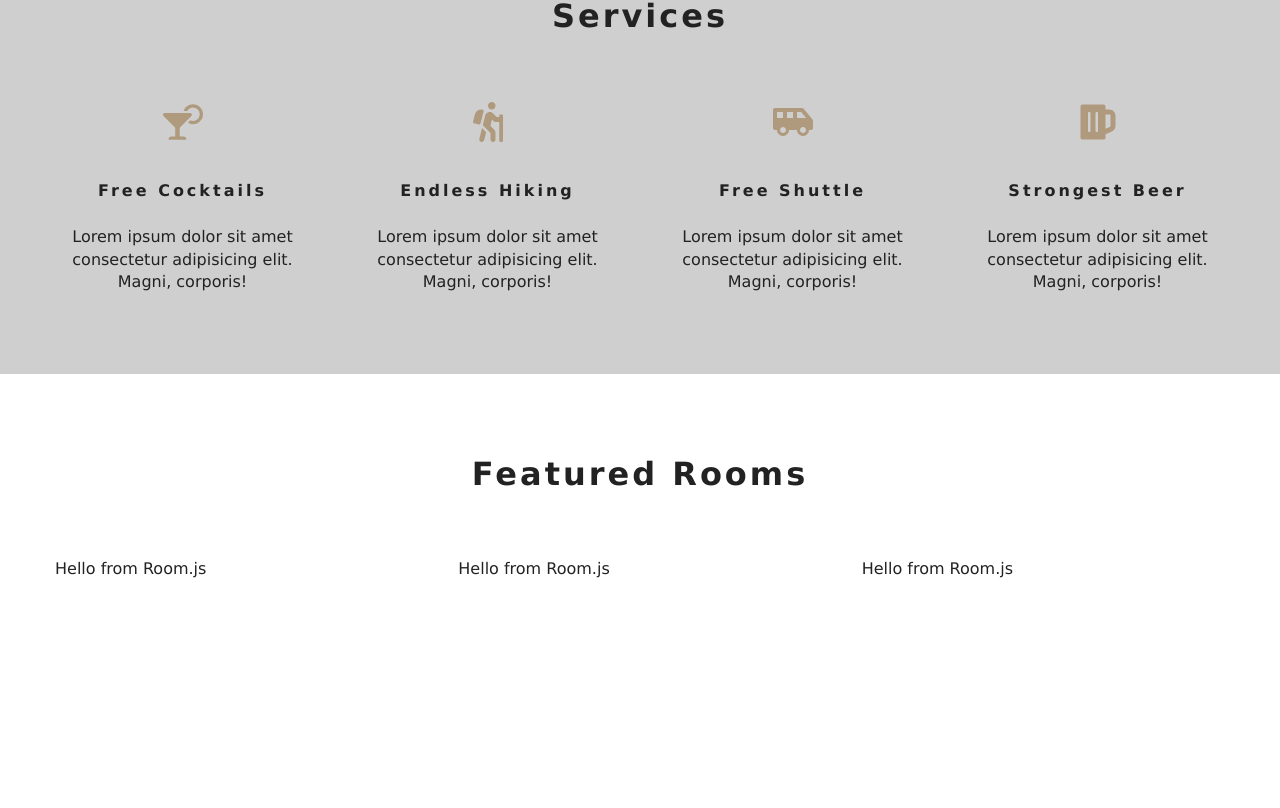
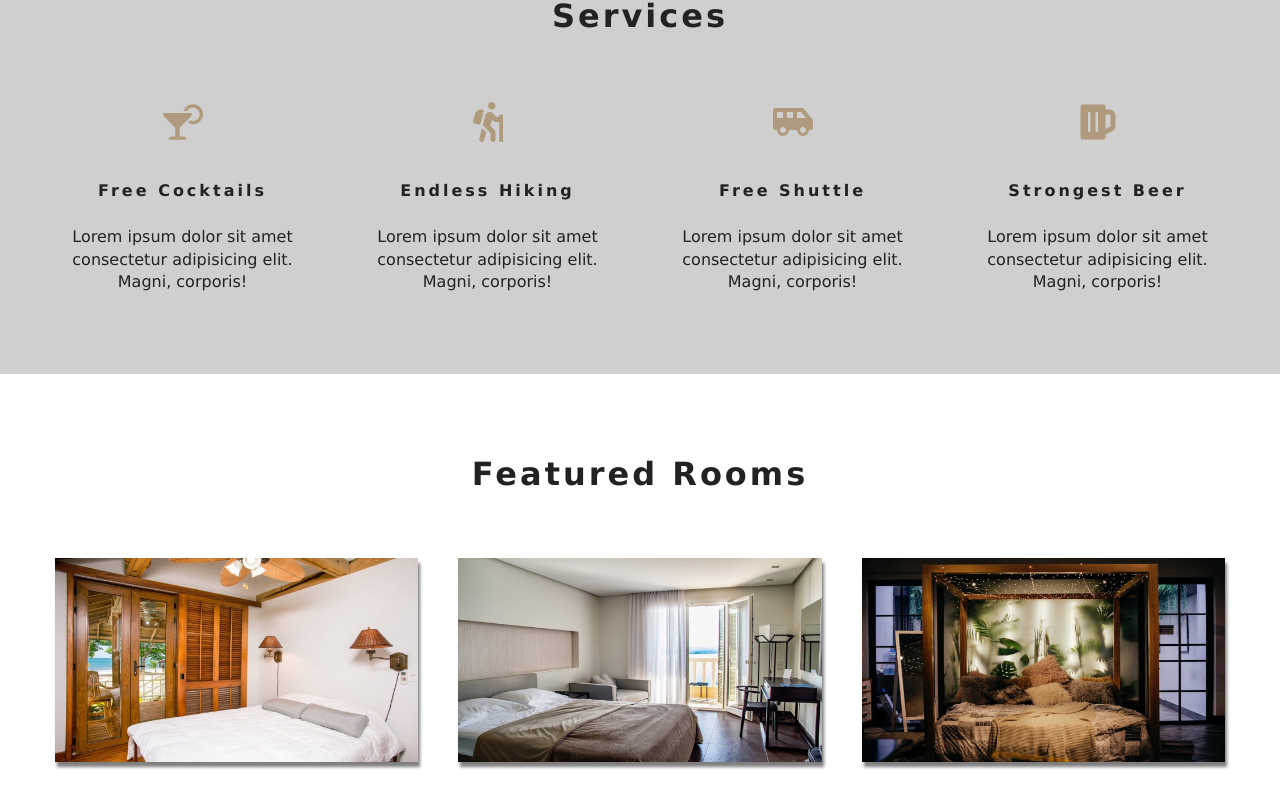
Before and after one commit to Sepp1324/Hotel-Reservation, a React (Create React App) app in the folder resort/: page / in a window 1280 px wide. Shown: the part 884-1692 px from the top of the page. Before the commit the page ends 1544 px from the top, so only its background shows below. Built offline with nearby package versions, Linux system fonts and the light colour scheme.

Commit message:
Trying Netlify

```diff
--- a/resort/src/components/Room.js
+++ b/resort/src/components/Room.js
@@ -1,9 +1,12 @@
-import React from 'react'
+import React from "react";
+import { Link } from "react-router-dom";
 
-export default function Room() {
-    return (
-        <div>
-            Hello from Room.js
-        </div>
-    )
+export default function Room({ room }) {
+  const { name, slug, images, price } = room;
+
+  return <article className="room">
+      <div className="img-container">
+          <img src={images[0]} alt="single room" />
+      </div>
+  </article>;
 }
```
